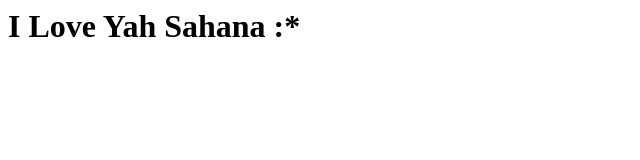
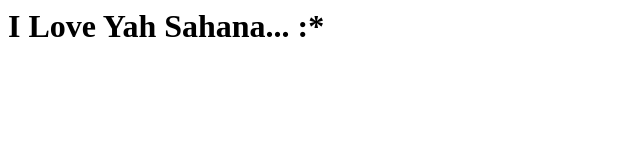
Before and after one commit to Suraj690/test, a plain HTML site: page index.html in a window 1280 px wide. Shown: the full height of the page, 0-640 px from the left. Drawn offline with Linux system fonts and the light colour scheme.

Commit message:
Update index.html

```diff
--- a/index.html
+++ b/index.html
@@ -4,7 +4,7 @@
   </title>
 
   <body>
-    <h1> I Love Yah Sahana :* </h1>
+    <h1> I Love Yah Sahana... :* </h1>
   </body>
 
   <style>
```
